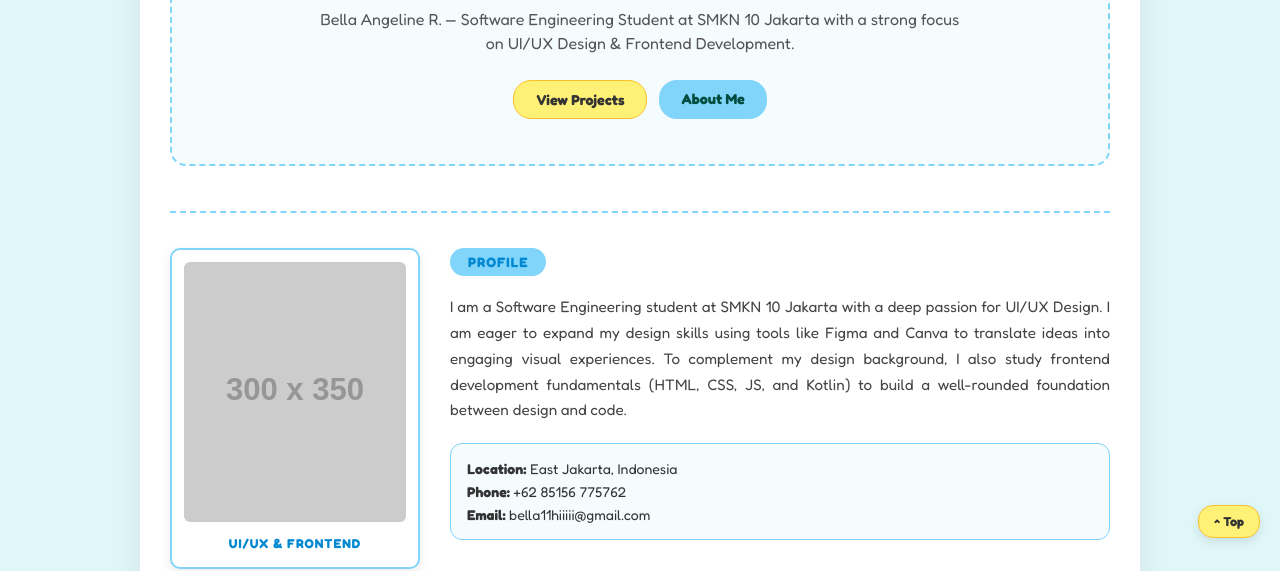
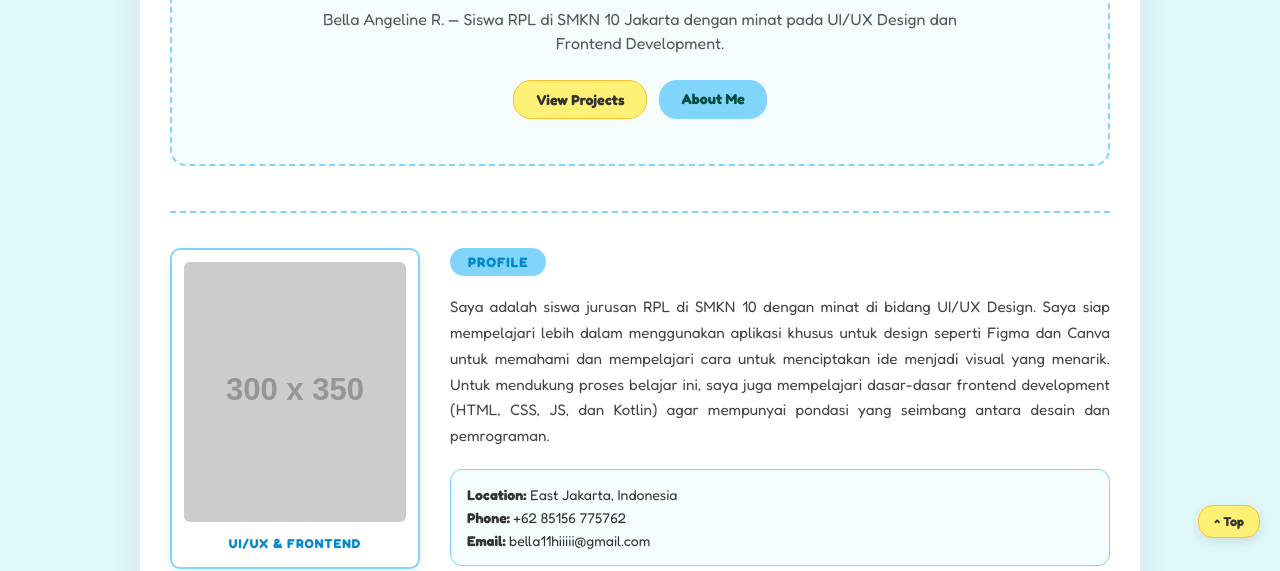
Before and after one commit to bluebell1117/portof, a plain HTML site: page index.html in a window 1280 px wide. Shown: the part 242-813 px from the top of the page. Drawn offline with Linux system fonts and the light colour scheme; placeholder pictures from the web are drawn by us.

Commit message:
edit
erm

```diff
--- a/index.html
+++ b/index.html
@@ -26,7 +26,7 @@
             <section class="hero-section">
                 <span class="badge-welcome">Welcome to my space</span>
                 <h1>PORTFOLIO</h1>
-                <p>Bella Angeline R. — Software Engineering Student at SMKN 10 Jakarta with a strong focus on UI/UX Design & Frontend Development.</p>
+                <p>Bella Angeline R. — Siswa RPL di SMKN 10 Jakarta dengan minat pada UI/UX Design dan Frontend Development.</p>
                 <div class="hero-buttons">
                     <a href="#projects" class="btn-yellow">View Projects</a>
                     <a href="#profile" class="btn-blue">About Me</a>
@@ -46,7 +46,7 @@
                 <div class="bio-card">
                     <div class="pill-title">PROFILE</div>
                     <p class="profile-desc">
-                        I am a Software Engineering student at SMKN 10 Jakarta with a deep passion for UI/UX Design. I am eager to expand my design skills using tools like Figma and Canva to translate ideas into engaging visual experiences. To complement my design background, I also study frontend development fundamentals (HTML, CSS, JS, and Kotlin) to build a well-rounded foundation between design and code.
+                        Saya adalah siswa jurusan RPL di SMKN 10 dengan minat di bidang UI/UX Design. Saya siap mempelajari lebih dalam menggunakan aplikasi khusus untuk design seperti Figma dan Canva untuk memahami dan mempelajari cara untuk menciptakan ide menjadi visual yang menarik. Untuk mendukung proses belajar ini, saya juga mempelajari dasar-dasar frontend development (HTML, CSS, JS, dan Kotlin) agar mempunyai pondasi yang seimbang antara desain dan pemrograman.
                     </p>
 
                     <div class="contact-box">
```
